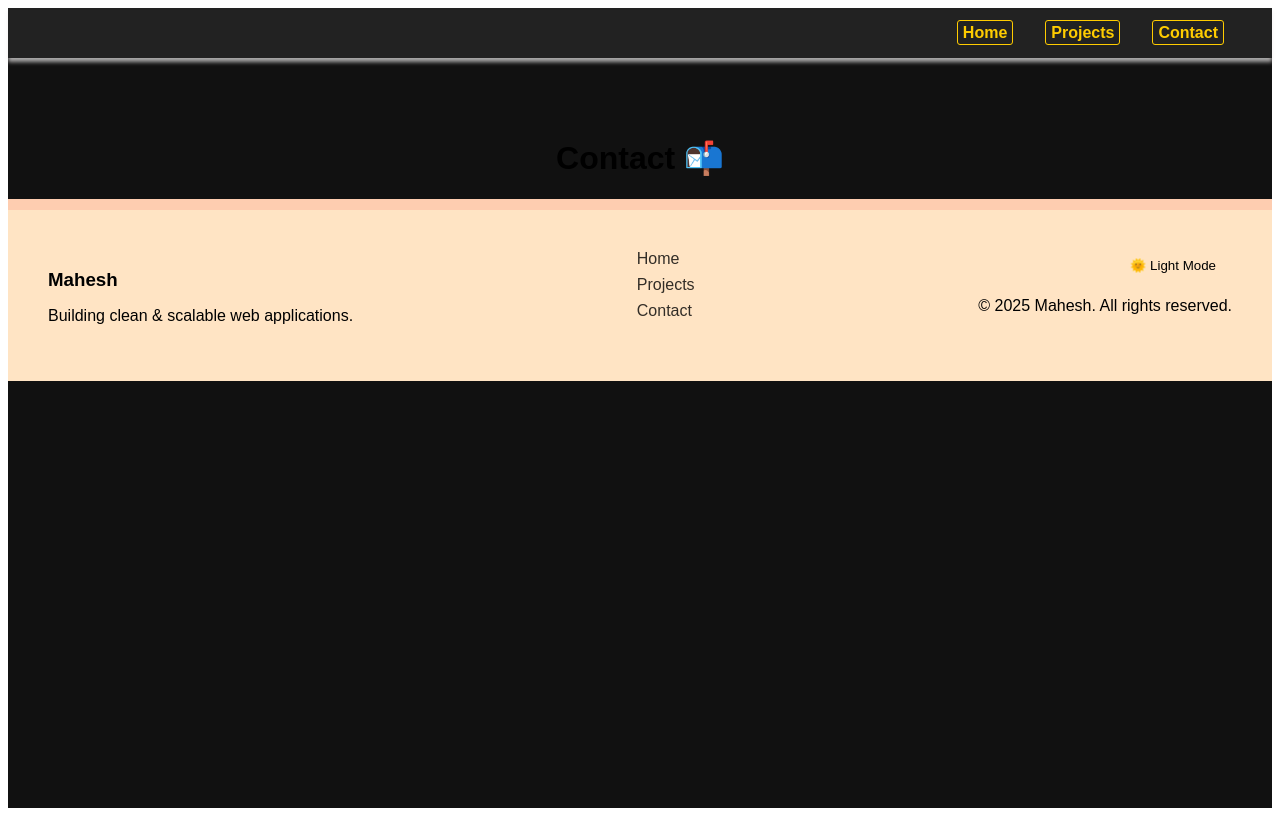
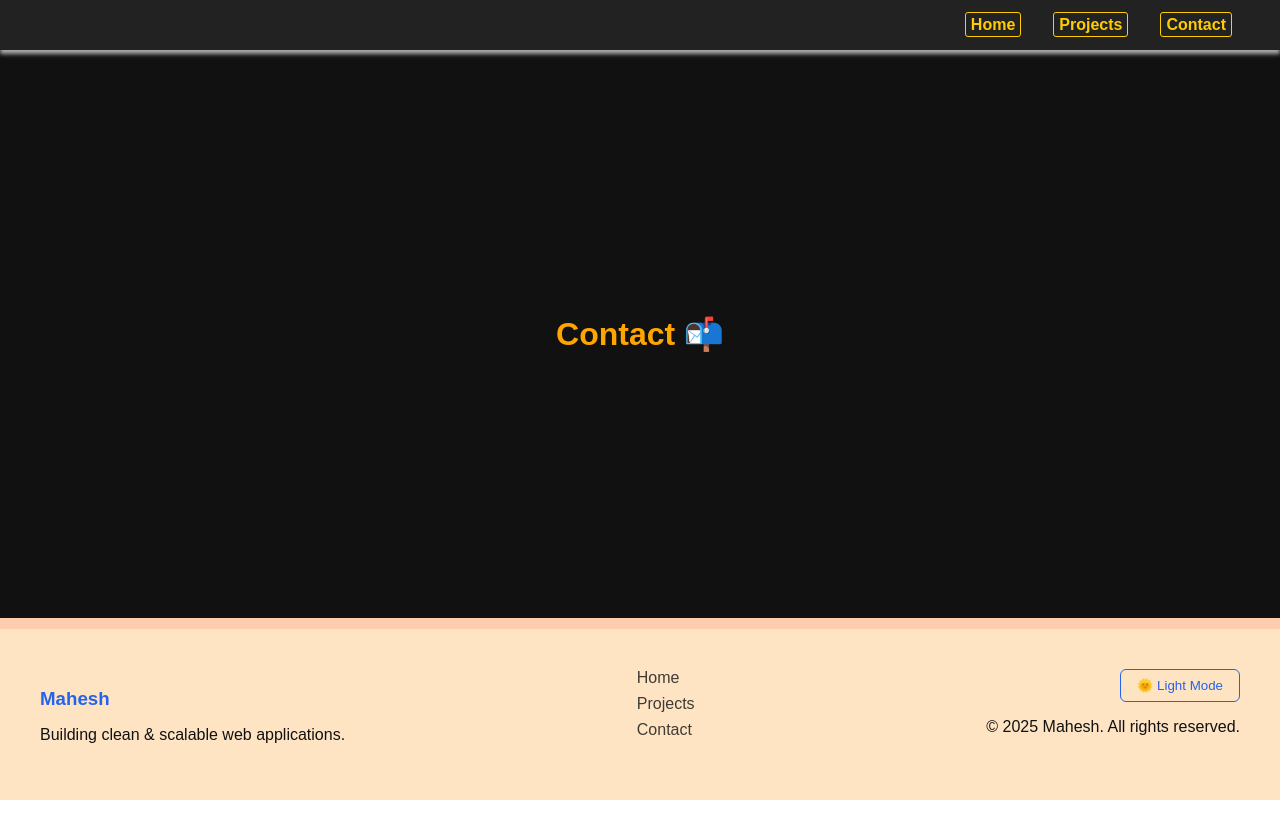
Before and after one commit to MaheshTechIn/My-Portfolio, a React (Vite) app in the folder Portfolio/my-portfolio/: page /contact in a window 1280 px wide. Built offline with nearby package versions, Linux system fonts and the light colour scheme.

Commit message:
a small changes

```diff
--- a/Portfolio/my-portfolio/src/App.css
+++ b/Portfolio/my-portfolio/src/App.css
@@ -1,9 +1,4 @@
- .app-container {
-    background-color: #111;
-    /* color: #ce1c1c; */
-    min-height: 100vh;
-    font-family: Arial, Helvetica, sans-serif;
- }
+
 .content {
   padding-top: 60px;
   display: flex;
@@ -11,6 +6,27 @@
   align-items: center;
 }
 
+html, body {
+  height: 100%;
+  margin: 0;
+}
+
+.app-container {
+  min-height: 100vh;
+  display: flex;
+   background-color: #111;
+  flex-direction: column;
+  /* background: var(--bg-color); */
+    font-family: Arial, Helvetica, sans-serif;
+  /* color: var(--text-color);  */
+  color: orange;
+}
+
+/* This pushes footer down */
+.content {
+  flex: 1;
+  padding: 2rem;
+}
 
 /*
 #root {
--- a/Portfolio/my-portfolio/src/App.jsx
+++ b/Portfolio/my-portfolio/src/App.jsx
@@ -6,6 +6,7 @@ import Contact from './pages/Contact';
 import { NavLink } from 'react-router-dom';
 import './Styles/Navbar.css';
 import './App.css';
+import './Styles/Theme.css';
 import Navbar from './components/Navbar';
 import Footer from './components/Footer';
 export default function App() {
@@ -27,11 +28,10 @@ export default function App() {
             <Route path="/projects" element={<Projects />} />
             <Route path="/contact" element={<Contact />} />
           </Routes>
+
         </div>
+          <Footer theme={theme} toggleTheme={toggleTheme} />
 
-        <div >
-          <Footer theme={theme} toggleTheme={toggleTheme} />
-        </div>
       </div>
   );
 }
--- /dev/null
+++ b/Portfolio/my-portfolio/src/Styles/Theme.css
@@ -0,0 +1,15 @@
+/* Light Theme */
+:root {
+  --bg-color: #ffffff;
+  --text-color: #111111;
+  --card-bg: #f5f5f5;
+  --accent: #2563eb;
+}
+
+/* Dark Theme */
+[data-theme="dark"] {
+  --bg-color: #0f172a;
+  --text-color: #e5e7eb;
+  --card-bg: #1e293b;
+  --accent: #38bdf8;
+}
```
